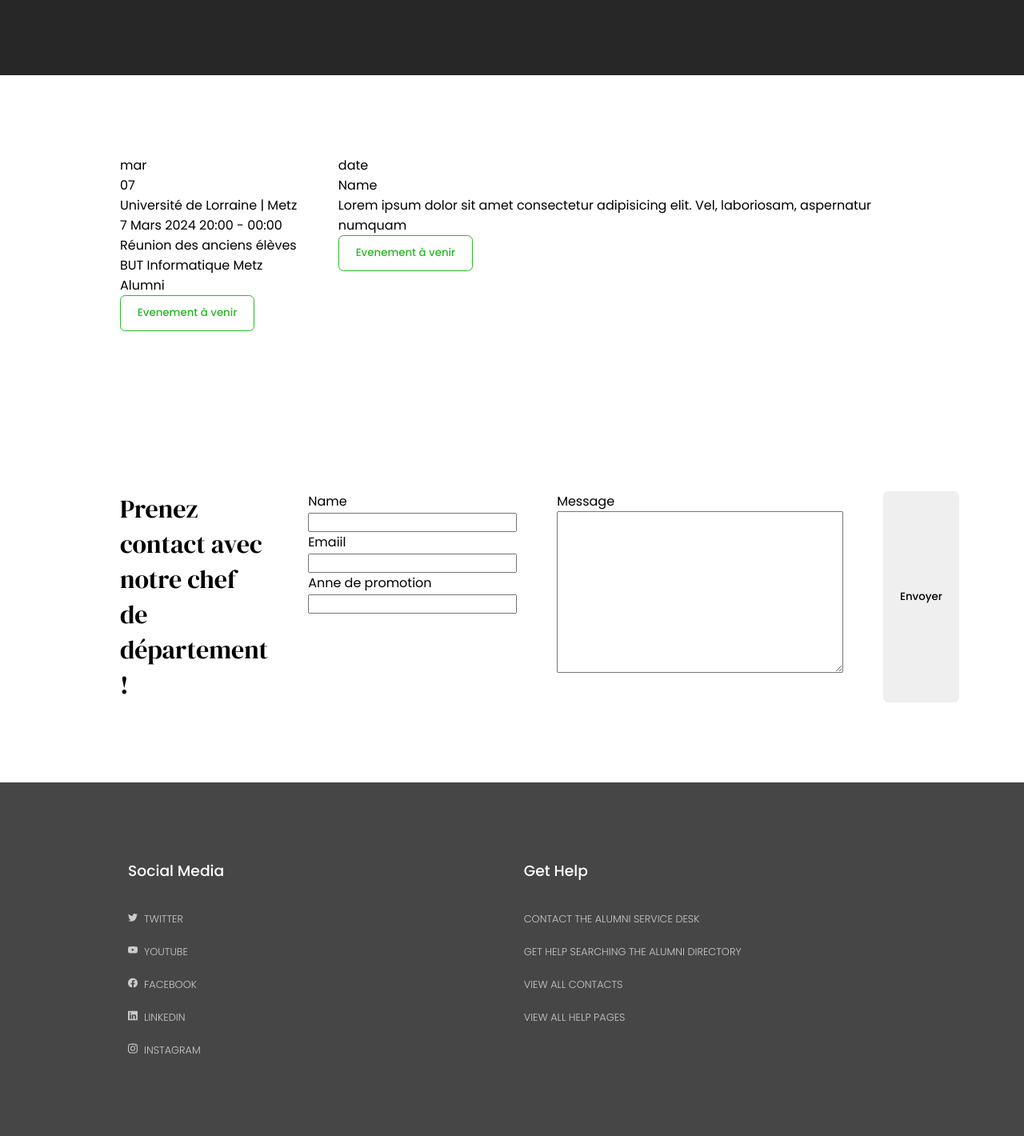
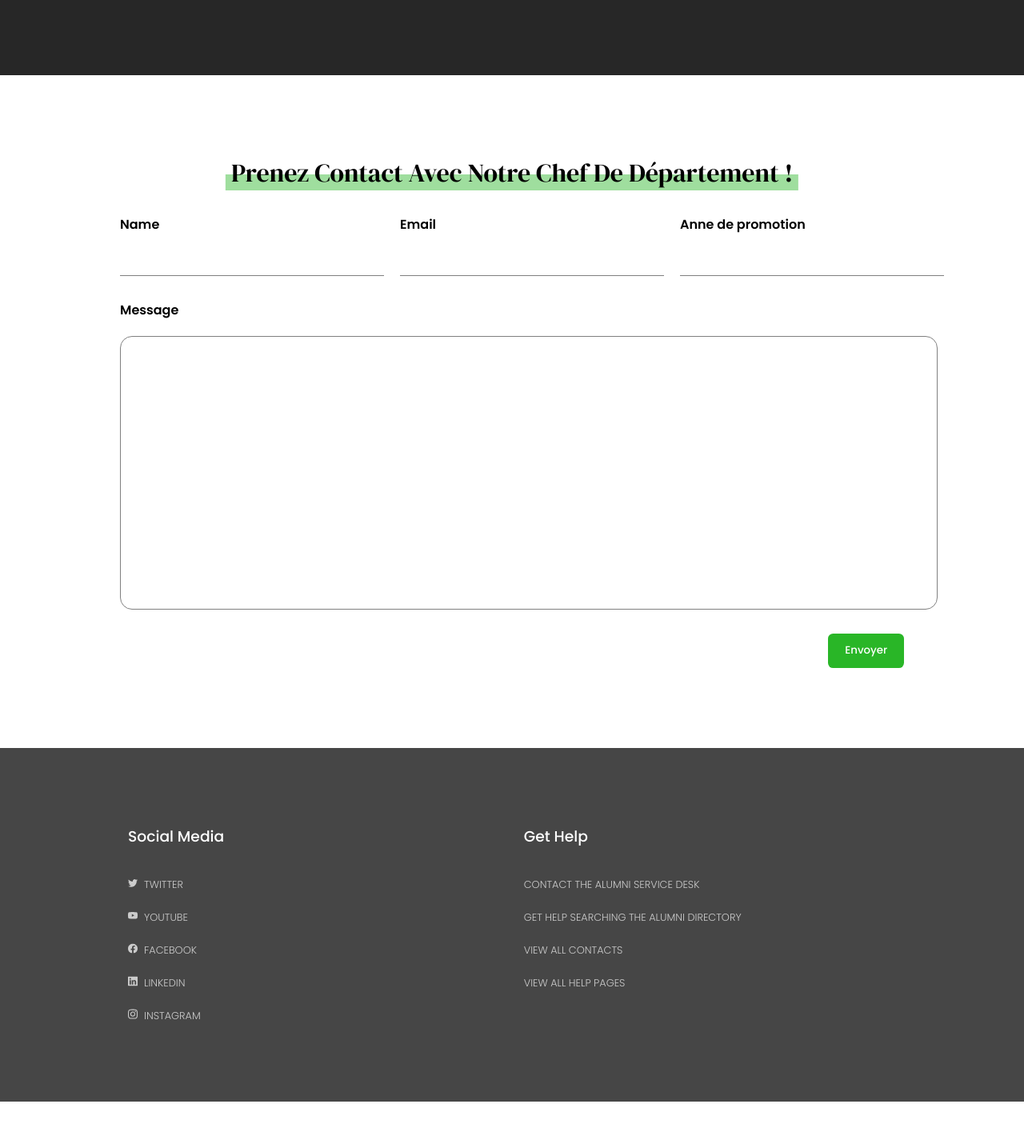
Before and after one commit to Sevan-Dev/sae_2.06.05, a PHP site: page / in a window 1280 px wide; the page is wider, and only the part inside the window is pictured. Shown: the part 2906-4326 px from the top of that part at 80% size. After the commit the page ends 4283 px from the top of that part, so only its background shows below. Run offline with PHP 8.4, Linux system fonts and the light colour scheme.

Commit message:
fin page acceuil

```diff
--- a/css/index.css
+++ b/css/index.css
@@ -207,12 +207,12 @@ h1.title {
 section {
   padding: 100px 150px;
   display: flex;
-  gap: 50px;
 }
 
 section.annuaire_setion {
   background-color: #272727;
   color: white;
+  gap: 50px;
 }
 
 section.annuaire_setion .left {
@@ -244,7 +244,9 @@ section.annuaire_setion .img_container {
 }
 
 /* Emploi section */
-
+section.emplois_section {
+  gap: 50px;
+}
 section.emplois_section .left {
   display: flex;
   flex-direction: column;
@@ -272,6 +274,7 @@ section.emplois_section .img_container {
 
 section.histoire_section {
   padding-top: 0;
+  gap: 50px;
 }
 section.histoire_section .left {
   width: 35%;
@@ -298,6 +301,7 @@ section.histoire_section .right {
 section.projet_section {
   background-color: #272727;
   color: white;
+  gap: 50px;
 }
 
 section.projet_section .left {
@@ -321,12 +325,84 @@ section.projet_section .img_container {
   background-size: cover;
 }
 
+section.form_section {
+  flex-direction: column;
+  align-items: center;
+  gap: 30px;
+}
+
+h2.green_underlined {
+  text-transform: capitalize;
+  position: relative;
+  z-index: 1;
+  cursor: pointer;
+  display: block;
+}
+
+.green_underlined::before {
+  content: "";
+  position: absolute;
+  width: 102%;
+  background: #29b62772;
+  height: 20px;
+  bottom: 0px;
+  left: 50%;
+  z-index: -1;
+  transform: translateX(-50%);
+}
+
+.first_description_form {
+  display: flex;
+  width: 100%;
+  justify-content: space-between;
+  gap: 20px;
+}
+
+.form_section .text_container {
+  display: flex;
+  flex-direction: column;
+  gap: 20px
+}
+
+.form_section label {
+  font-size: 16px;
+  font-weight: 600;
+}
+
+.form_section input {
+  width: calc(100vw/4);
+  outline: none;
+  padding: 3px 5px;
+  border: none;
+  border-bottom: 1px solid grey;
+  font-size: 16px;
+}
+
+.message_container {
+  width: 100%
+}
+
+.form_section textarea {
+  width: 100%;
+  height: 300px;
+  outline: none;
+  padding: 20px;
+  border-radius: 15px;
+  border: 1px solid grey;
+  resize: none;
+}
+
+.form_section button {
+  margin-left: auto;
+  background-color: #29b627;
+  color: white;
+}
+
 /* ------------------------------------------------------------------------------------- */
 /* Footer */
 
 footer {
-  width: 100%;
-  padding: 6rem 20rem;
+  width: 100vw;
   background-color: #464646;
   display: flex;
   justify-content: space-between;
--- a/index.html
+++ b/index.html
@@ -139,50 +139,25 @@
         </div>
     </section>
 
-    <section class="programme_et_histoires_section">
-        <div class="programme_evenement_section">
-            <div class="evenement">
-                <div class="date">
-                    <p class="jour">mar</p>
-                    <p class="date_jour">07</p>
-                </div>
-                <div class="description_evenement">
-                    <p class="lieu">Université de Lorraine | <span class="ville">Metz</span></p>
-                    <p class="date_complete"><span class="date">7 Mars 2024</span> <span class="hour_deb">20:00</span> - <span class="hour_fin">00:00</span></p>
-                    <p class="description_evenement">Réunion des anciens élèves</p>
-                    <p class="organisation">BUT Informatique Metz Alumni</p>
-                </div>
-            </div>
-            <button class="outlined-green-btn">Evenement à venir</button>
-        </div>
-        <div class="histoire_eleves_section">
-            <div class="histoire_eleve">
-                <div class="left">
-                    <div class="img_container"></div>
-                </div>
-                <div class="right">
-                    <p class="date_publication">date</p>
-                    <p class="name">Name</p>
-                    <p class="deb_histoire">Lorem ipsum dolor sit amet consectetur adipisicing elit. Vel, laboriosam, aspernatur numquam </p>
-                </div>
-            </div>
-            <button class="outlined-green-btn">Evenement à venir</button>
-        </div>
-    </section>
-
     <section class="form_section">
         <h2 class="green_underlined">Prenez contact avec notre chef de département !</h2>
         <div class="first_description_form">
+          <div class="name_container text_container">
             <label for="name">Name</label>
             <input type="text" name="name" id="name" class="border_bottom">
-            <label for="email">Emaiil</label>
+          </div>
+          <div class="email_container text_container">
+            <label for="email">Email</label>
             <input type="text" name="email" id="email" class="border_bottom">
+          </div>
+          <div class="promo_container text_container">
             <label for="annee_promo">Anne de promotion</label>
-            <input type="text" name="annne_promo" id="annee_promo" class="border_bottom">
+            <input type="number" name="annne_promo" id="annee_promo" class="border_bottom">
+          </div>
         </div>
-        <div class="message_container">
+        <div class="message_container text_container">
             <label for="message">Message</label>
-            <textarea name="message" id="" cols="30" rows="10"></textarea>
+            <textarea name="message"></textarea>
         </div>
         <button class="green_btn">Envoyer</button>
     </section>
```
